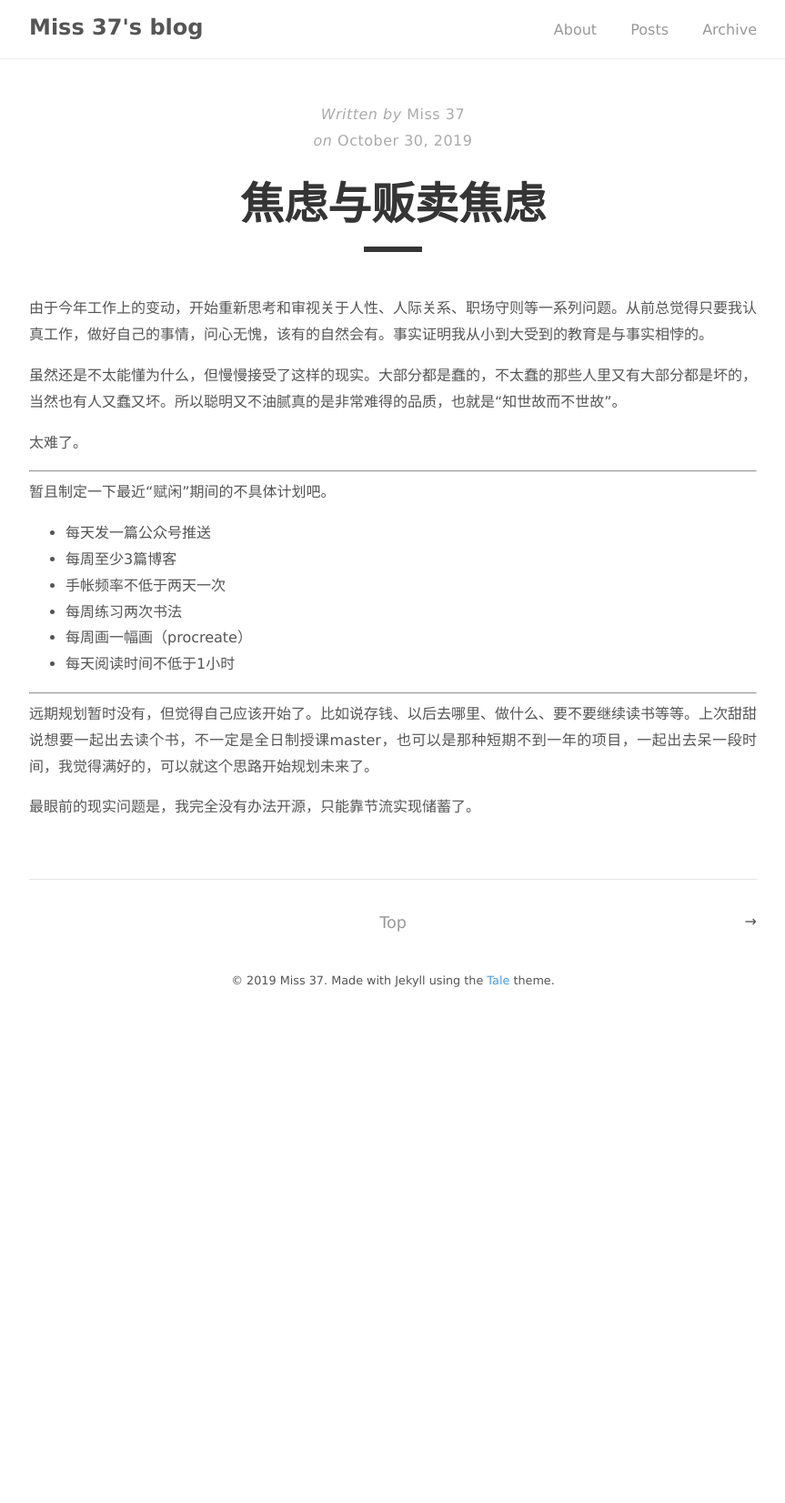
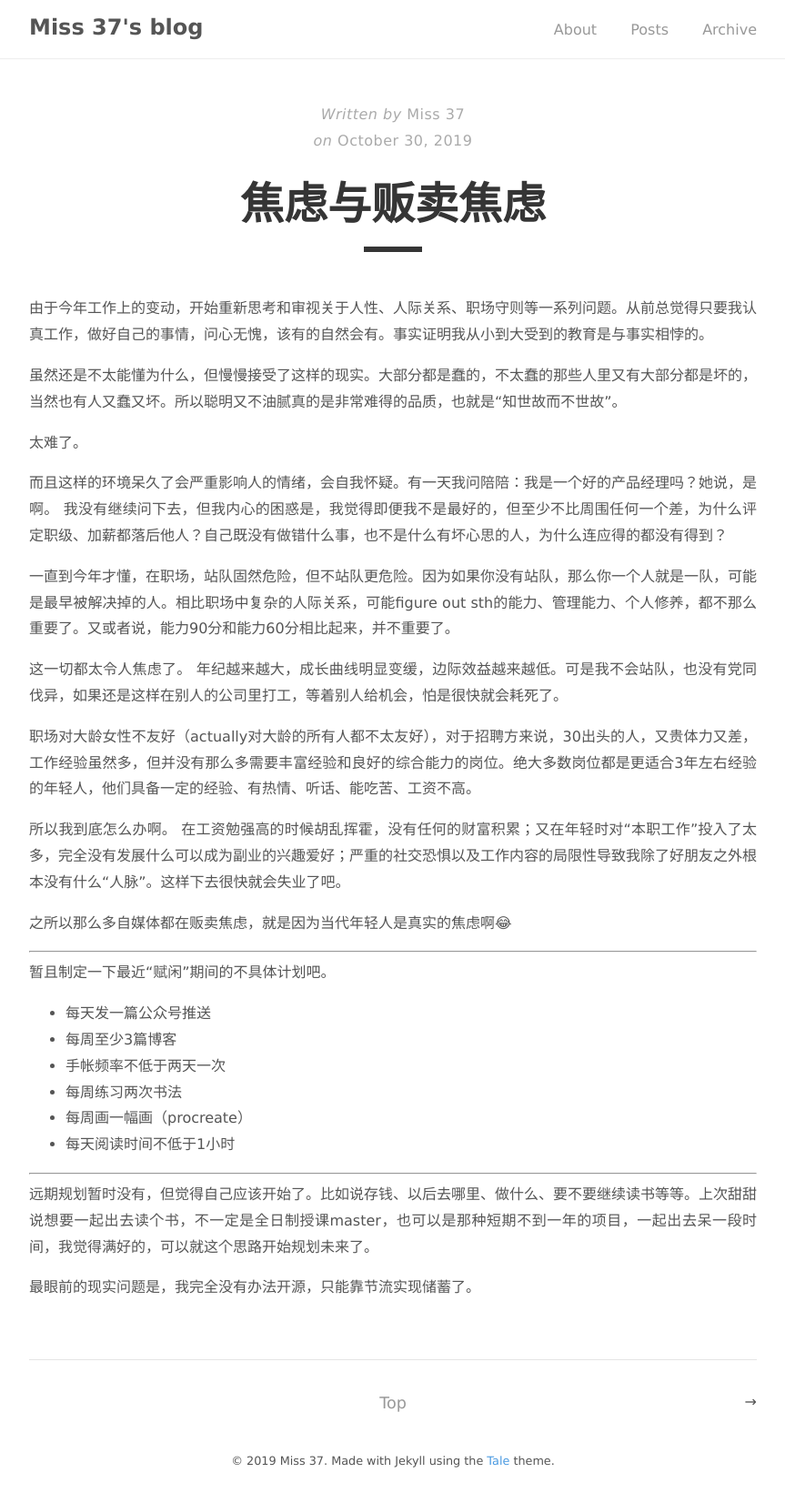
Before and after one commit to 37uranus/37uranus.github.io, a Jekyll site: the page built from _posts/2019-10-30-diary.md, in a window 1280 px wide. Shown: the whole page at 91% size, without its empty margins (208-1071 px from the left). Built offline with Jekyll 4.4.1, drawn with Linux system fonts in a browser that asks for light colours; before the commit the page ends 1124 px from its top, so only the background shows below that.

Commit message:
update diary

```diff
--- a/_posts/2019-10-30-diary.md
+++ b/_posts/2019-10-30-diary.md
@@ -10,6 +10,21 @@ excerpt: 工作使人焦虑，没有工作使人更加焦虑。
 虽然还是不太能懂为什么，但慢慢接受了这样的现实。大部分都是蠢的，不太蠢的那些人里又有大部分都是坏的，当然也有人又蠢又坏。所以聪明又不油腻真的是非常难得的品质，也就是“知世故而不世故”。
 
 太难了。
+
+而且这样的环境呆久了会严重影响人的情绪，会自我怀疑。有一天我问陪陪：我是一个好的产品经理吗？她说，是啊。
+我没有继续问下去，但我内心的困惑是，我觉得即便我不是最好的，但至少不比周围任何一个差，为什么评定职级、加薪都落后他人？自己既没有做错什么事，也不是什么有坏心思的人，为什么连应得的都没有得到？
+
+一直到今年才懂，在职场，站队固然危险，但不站队更危险。因为如果你没有站队，那么你一个人就是一队，可能是最早被解决掉的人。相比职场中复杂的人际关系，可能figure out sth的能力、管理能力、个人修养，都不那么重要了。又或者说，能力90分和能力60分相比起来，并不重要了。
+
+这一切都太令人焦虑了。
+年纪越来越大，成长曲线明显变缓，边际效益越来越低。可是我不会站队，也没有党同伐异，如果还是这样在别人的公司里打工，等着别人给机会，怕是很快就会耗死了。
+
+职场对大龄女性不友好（actually对大龄的所有人都不太友好），对于招聘方来说，30出头的人，又贵体力又差，工作经验虽然多，但并没有那么多需要丰富经验和良好的综合能力的岗位。绝大多数岗位都是更适合3年左右经验的年轻人，他们具备一定的经验、有热情、听话、能吃苦、工资不高。
+
+所以我到底怎么办啊。
+在工资勉强高的时候胡乱挥霍，没有任何的财富积累；又在年轻时对“本职工作”投入了太多，完全没有发展什么可以成为副业的兴趣爱好；严重的社交恐惧以及工作内容的局限性导致我除了好朋友之外根本没有什么“人脉”。这样下去很快就会失业了吧。
+
+之所以那么多自媒体都在贩卖焦虑，就是因为当代年轻人是真实的焦虑啊😂
 
 -------------------
 
```
Also changed, not shown: 7 other files.
